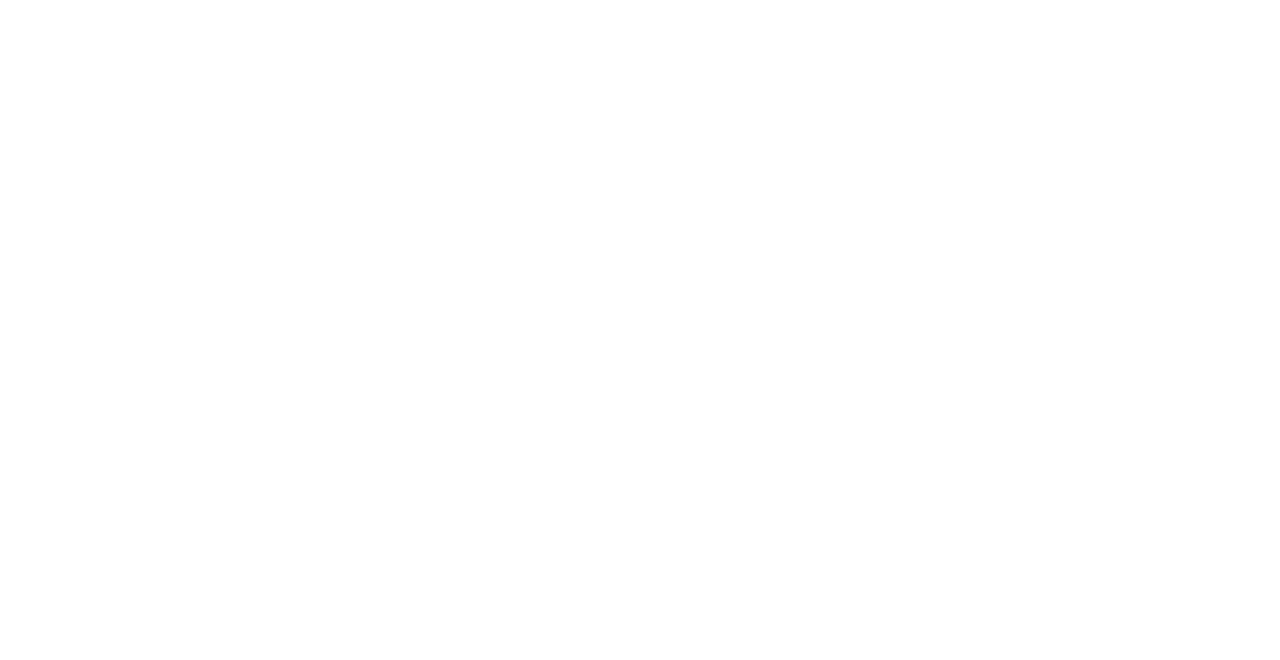
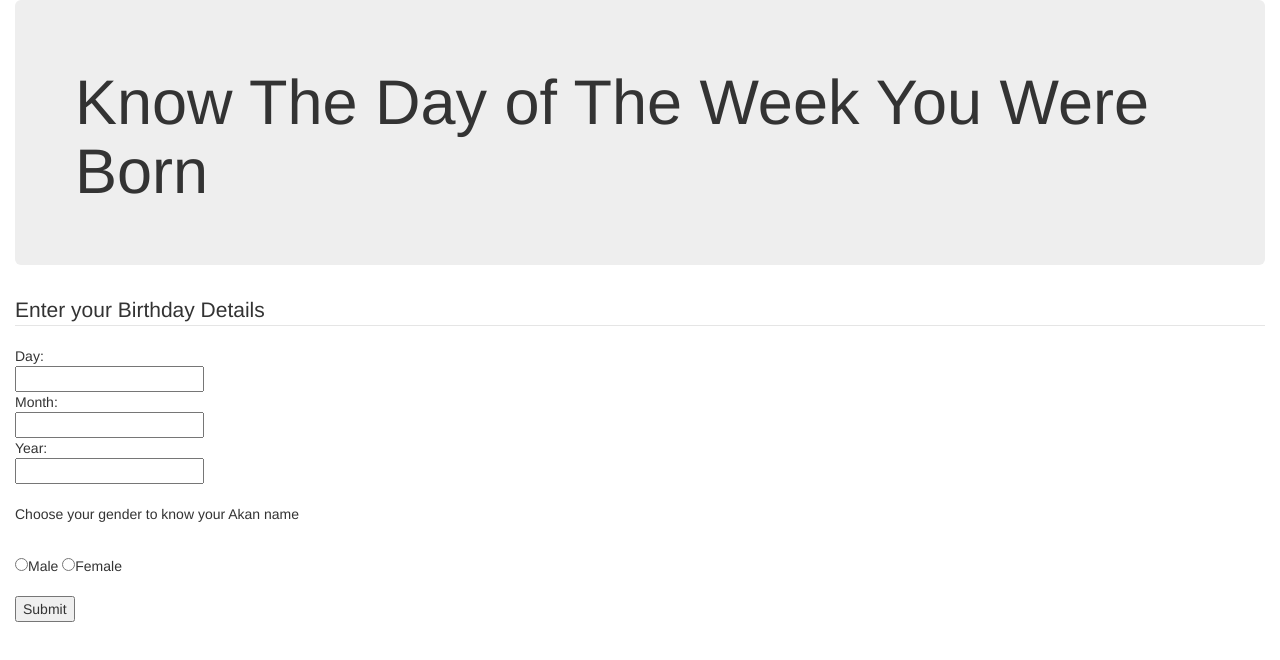
Before and after one commit to audombek/Day_calculator, a plain HTML site: page index.html in a window 1280 px wide. Drawn offline with nearby package versions, Linux system fonts and the light colour scheme.

Commit message:
added a card and form

```diff
--- a/index.html
+++ b/index.html
@@ -1,11 +1,42 @@
-<html lang="en">
-<head>
-    <meta charset="UTF-8">
-    <meta name="viewport" content="width=device-width, initial-scale=1.0">
-    <meta http-equiv="X-UA-Compatible" content="ie=edge">
-    <title>day_calculator</title>
-</head>
-<body>
-
-</body>
+<!DOCTYPE html>
+<html>
+    <head>
+        <title>day-calculator </title>
+        <link rel="stylesheet" href="css/bootstrap.css" type="text/css">
+        <link rel="stylesheet" href="css/styles.css" type="text/css">
+ </head>
+ <body>
+     <div class="body">
+         <div class="container-fluid">
+             <div class="jumbotron">
+                 <h1>Know The Day of The Week You Were Born</h1>
+             </div>
+             <div class="card">
+                 <form>
+                     <legend>Enter your Birthday Details</legend>
+                        <div class="day">
+                            Day:<br><input type="text" name="Day" value="">
+                        </div>
+                        <div class="month">
+                            Month:<br><input type ="text" name="Month" value="">
+                        </div>
+                        <div class="year">
+                            Year:<br><input type="text" name="Year" value="">
+                        </div>
+                        <br>
+                        <div class="gender">
+                            <p>Choose your gender to know your Akan name</p>
+                            <br>
+                            <input type="radio" name="gender" value="male">Male
+                            <input type="radio" name="gender" value="female">Female
+                        </div>
+                        <br>
+                        <div class="submit">
+                            <input type="submit" name="subtn" value="Submit">
+                        </div>
+                 </form>
+             </div>
+         </div>
+     </div>
+ </body>
 </html>
```
